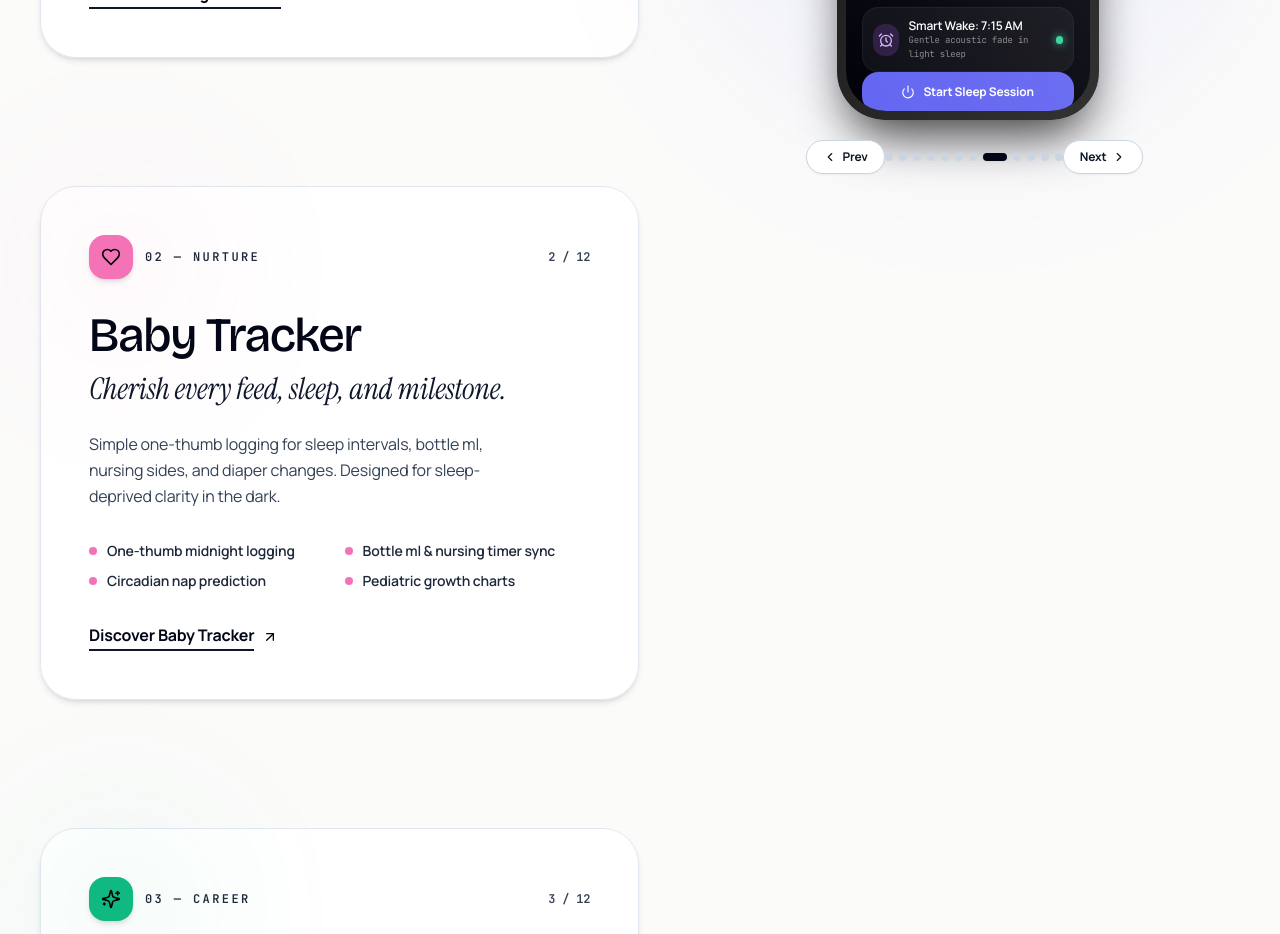
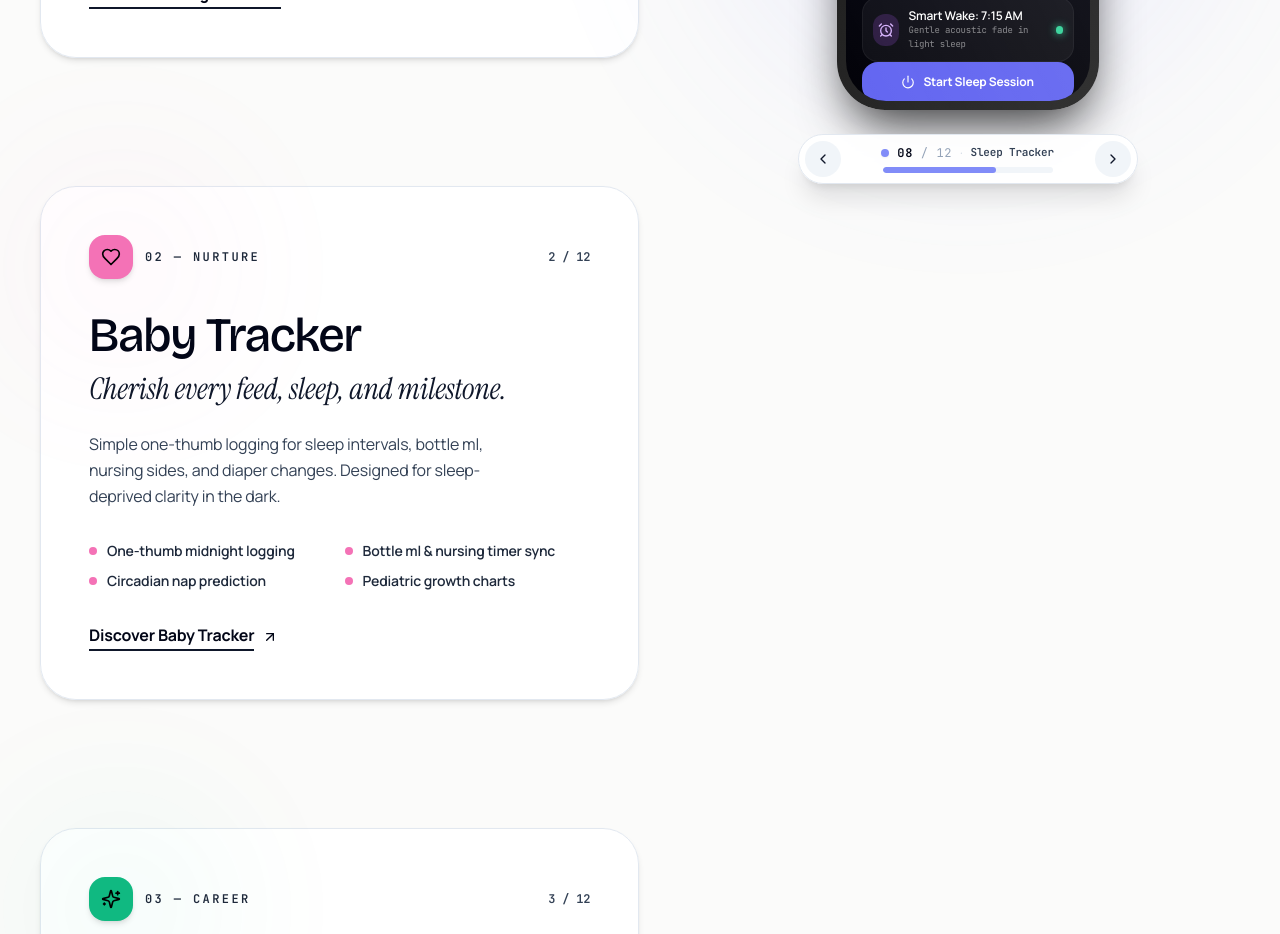
Before and after one commit to Sanibha-Pvt-Ltd/sanibha-website, a React (Vite) app: page / in a window 1280 px wide. Shown: the part 2540-3474 px from the top of the page. Built offline with nearby package versions, Linux system fonts and the light colour scheme.

Commit message:
feat(showcase): replace dots and text buttons with sleek floating dynamic capsule dock

```diff
--- a/src/components/home/AppsShowcase.jsx
+++ b/src/components/home/AppsShowcase.jsx
@@ -297,40 +297,66 @@ export const AppsShowcase = () => {
             </PhoneFrame>
           </div>
 
-          {/* Stage Controls Bottom Navigation */}
-          <div className="relative z-10 mt-5 flex items-center justify-between w-full max-w-[340px] px-2 text-xs">
+          {/* Redesigned Floating Dynamic Island Navigation Capsule */}
+          <div className="relative z-10 mt-6 flex items-center justify-between w-full max-w-[340px] rounded-full border border-slate-200 dark:border-white/15 bg-white/95 dark:bg-surface/90 p-1.5 shadow-xl shadow-black/10 backdrop-blur-xl">
+            {/* Prev Button */}
             <button
               onClick={prevApp}
               aria-label="Previous app"
-              className="flex items-center gap-1.5 rounded-full border border-slate-300 dark:border-white/15 bg-white dark:bg-surface px-4 py-2 font-bold text-slate-900 dark:text-white shadow-sm hover:border-slate-400 hover:bg-slate-50 dark:hover:bg-white/10 transition-all active:scale-95"
+              data-testid="stage-prev-btn"
+              className="group flex h-9 w-9 shrink-0 items-center justify-center rounded-full bg-slate-100 dark:bg-white/10 text-slate-900 dark:text-white transition-all hover:bg-slate-900 hover:text-white dark:hover:bg-white dark:hover:text-slate-950 active:scale-90"
             >
-              <ChevronLeft className="h-3.5 w-3.5" />
-              <span>Prev</span>
+              <ChevronLeft className="h-4 w-4 transition-transform group-hover:-translate-x-0.5" />
             </button>
 
-            {/* Progress Dots */}
-            <div className="flex items-center gap-1.5">
-              {visibleApps.map((a, i) => (
-                <button
-                  key={a.id}
-                  onClick={() => scrollToApp(i)}
-                  aria-label={`Jump to ${a.name}`}
-                  className={`h-2 rounded-full transition-all ${
-                    i === activeIndex
-                      ? "w-6 bg-slate-950 dark:bg-white shadow-sm"
-                      : "w-2 bg-slate-300 hover:bg-slate-400 dark:bg-white/25 dark:hover:bg-white/50"
-                  }`}
+            {/* Center Dynamic Scrubber & Index */}
+            <div className="flex flex-col items-center justify-center px-2 flex-1 min-w-0">
+              <div className="flex items-center gap-2 mb-1.5">
+                <span
+                  className="h-2 w-2 rounded-full shrink-0 transition-colors duration-500 shadow-sm"
+                  style={{ background: currentApp.accent }}
                 />
-              ))}
+                <span className="font-mono text-xs font-bold text-slate-950 dark:text-white tracking-wider">
+                  {String(activeIndex + 1).padStart(2, "0")}{" "}
+                  <span className="text-slate-400 dark:text-slate-500 font-normal">
+                    / {String(visibleApps.length).padStart(2, "0")}
+                  </span>
+                </span>
+                <span className="text-slate-300 dark:text-white/20 text-xs">·</span>
+                <span className="font-mono text-[11px] font-semibold text-slate-700 dark:text-slate-300 truncate max-w-[110px]">
+                  {currentApp.name}
+                </span>
+              </div>
+
+              {/* Dynamic Interactive Progress Scrubber Bar */}
+              <div
+                className="relative h-1.5 w-full max-w-[170px] rounded-full bg-slate-100 dark:bg-white/10 overflow-hidden cursor-pointer"
+                onClick={(e) => {
+                  const rect = e.currentTarget.getBoundingClientRect();
+                  const clickX = e.clientX - rect.left;
+                  const ratio = Math.max(0, Math.min(1, clickX / rect.width));
+                  const targetIdx = Math.min(visibleApps.length - 1, Math.floor(ratio * visibleApps.length));
+                  scrollToApp(targetIdx);
+                }}
+                title="Click to jump to app"
+              >
+                <motion.div
+                  className="h-full rounded-full transition-colors duration-500"
+                  style={{ background: currentApp.accent }}
+                  animate={{ width: `${((activeIndex + 1) / visibleApps.length) * 100}%` }}
+                  transition={{ type: "spring", stiffness: 350, damping: 32 }}
+                />
+              </div>
             </div>
 
+            {/* Next Button */}
             <button
               onClick={nextApp}
               aria-label="Next app"
-              className="flex items-center gap-1.5 rounded-full border border-slate-300 dark:border-white/15 bg-white dark:bg-surface px-4 py-2 font-bold text-slate-900 dark:text-white shadow-sm hover:border-slate-400 hover:bg-slate-50 dark:hover:bg-white/10 transition-all active:scale-95"
+              data-testid="stage-next-btn"
+              className="group flex h-9 w-9 shrink-0 items-center justify-center rounded-full bg-slate-100 dark:bg-white/10 text-slate-900 dark:text-white transition-all hover:bg-slate-900 hover:text-white dark:hover:bg-white dark:hover:text-slate-950 active:scale-90"
             >
-              <span>Next</span>
-              <ChevronRight className="h-3.5 w-3.5" />
+              <ChevronRight className="h-4 w-4 transition-transform group-hover:translate-x-0.5" />
             </button>
           </div>
         </div>
```
